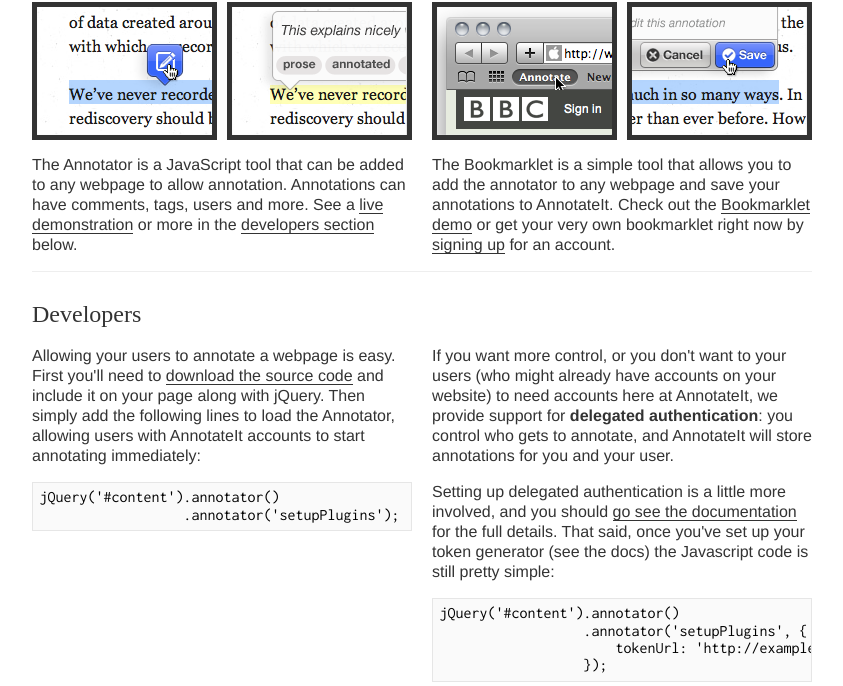
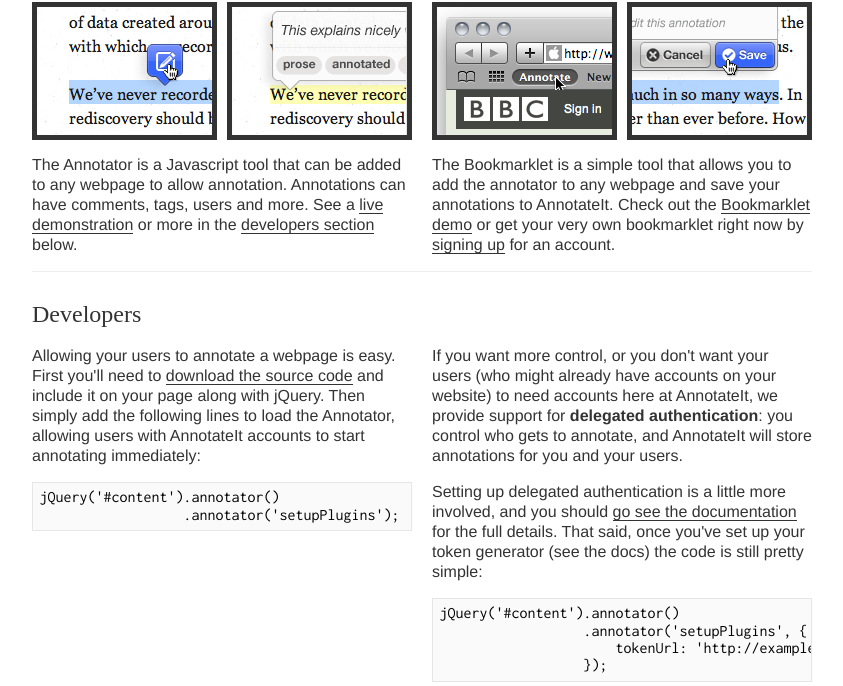
Before and after one commit to openannotation/annotator-store, a Flask app: page / in a window 1280 px wide. Shown: the part 466-1152 px from the top of the page, without its empty margins (218-1061 px from the left). Run offline with Flask 2, Linux system fonts and the light colour scheme; some libraries are stand-ins or nearby versions.

Commit message:
Correct a few typos

```diff
--- a/annotator/templates/index.html
+++ b/annotator/templates/index.html
@@ -26,7 +26,7 @@
           <img src="/static/images/thumb-add.png" alt="Highlight text to annotate" height="128" width="175" />
           <img src="/static/images/thumb-viewer.png" alt="View annotations by moving your mouse over highlights" height="128" width="175" />
         </div>
-        <p>The Annotator is a JavaScript tool that can be added to any webpage
+        <p>The Annotator is a Javascript tool that can be added to any webpage
         to allow annotation. Annotations can have comments, tags, users and
         more. See a <a href="http://okfn.github.com/annotator/">live
           demonstration</a> or more in the <a href="#develop">developers
@@ -60,15 +60,15 @@
                   .annotator('setupPlugins');</code></pre>
         </div>
         <div class="secondary">
-          <p>If you want more control, or you don't want to your users (who might already
+          <p>If you want more control, or you don't want your users (who might already
              have accounts on your website) to need accounts here at AnnotateIt, we provide
              support for <strong>delegated authentication</strong>: you control who gets
-             to annotate, and AnnotateIt will store annotations for you and your user.</p>
+             to annotate, and AnnotateIt will store annotations for you and your users.</p>
 
           <p>Setting up delegated authentication is a little more involved, and you should
              <a href="https://github.com/okfn/annotator/">go see the documentation</a>
              for the full details. That said, once you've set up your token generator (see the docs)
-             the Javascript code is still pretty simple:
+             the code is still pretty simple:
           <pre><code>jQuery('#content').annotator()
                   .annotator('setupPlugins', {
                       tokenUrl: 'http://example.com/getToken'
```
